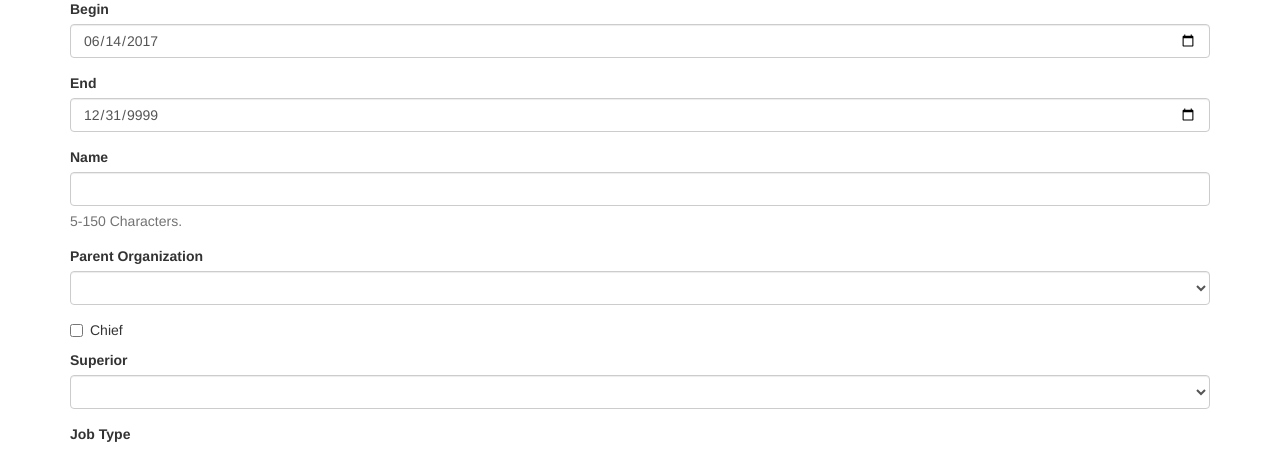
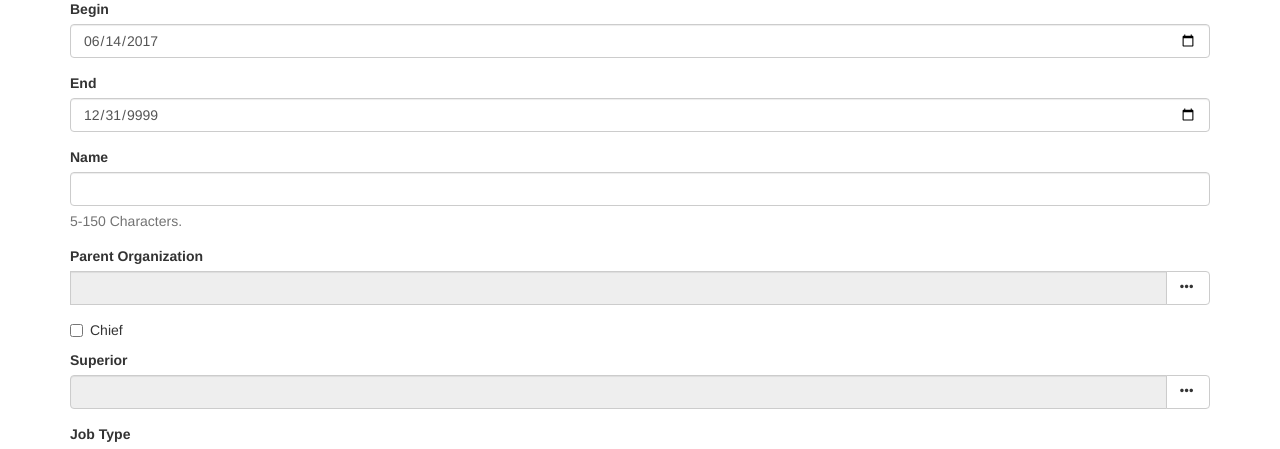
Before and after one commit to freon-lunarion/ripple, a CodeIgniter app: page /database/index.php/post/Add in a window 1280 px wide. Shown: the part 111-560 px from the top of the page. Run offline with CodeIgniter, Linux system fonts and the light colour scheme; tables that the repository leaves empty or names only in its code hold one stand-in row (values such as "Sample post"); lists and menus that the app fills with data are empty.

Commit message:
Ajax added
Add Post

```diff
--- a/application/controllers/Post.php
+++ b/application/controllers/Post.php
@@ -75,11 +75,11 @@ class Post extends CI_Controller{
       $super[$row->id] = $row->id.' - '.$row->name;
     }
 
-    $ls     = $this->OrgModel->GetList($begin,$end);
-    $parent = array();
-    foreach ($ls as $row) {
-      $parent[$row->id] = $row->id.' - '.$row->name;
-    }
+    // $ls     = $this->OrgModel->GetList($begin,$end);
+    // $parent = array();
+    // foreach ($ls as $row) {
+    //   $parent[$row->id] = $row->id.' - '.$row->name;
+    // }
     $ls     = $this->JobModel->GetList($begin,$end);
     $job = array();
     foreach ($ls as $row) {
@@ -93,7 +93,7 @@ class Post extends CI_Controller{
     }
     $data['process']    = $this->ctrlClass.'AddProcess';
     $data['superOpt']   = $super;
-    $data['parentOpt']  = $parent;
+    // $data['parentOpt']  = $parent;
     $data['jobOpt']     = $job;
     $data['empOpt']     = $emp;
     $data['cancelLink'] = $this->ctrlClass;
@@ -107,8 +107,8 @@ class Post extends CI_Controller{
     $begin   = $this->input->post('dt_begin');
     $end     = $this->input->post('dt_end');
     $name    = $this->input->post('txt_name');
-    $spr     = $this->input->post('slc_super');
-    $parent  = $this->input->post('slc_parent');
+    $spr     = $this->input->post('hdn_post');
+    $parent  = $this->input->post('hdn_parent');
     $job     = $this->input->post('slc_job');
     $isChief = $this->input->post('chk_chief');
     $emp     = $this->input->post('slc_emp');
--- a/application/views/org/explorer_input.php
+++ b/application/views/org/explorer_input.php
@@ -3,7 +3,9 @@
 
   <input type="text" class="form-control readonly" id="txt_parent" name="txt_parent" placeholder="" readonly="readonly">
   <span class="input-group-btn">
-    <button type="button" class="btn btn-primary" data-toggle="modal" data-target="#explor_org">Org ...</button>
+    <button type="button" class="btn btn-default" data-toggle="modal" data-target="#explor_org">
+      <i class="glyphicon glyphicon-option-horizontal  "></i>&nbsp;
+    </button>
 
   </span>
 
--- a/application/views/org/explorer_modal.php
+++ b/application/views/org/explorer_modal.php
@@ -17,16 +17,16 @@
 </div>
 <script>
   $('#explor_org').on('show.bs.modal', function (e) {
-    ReloadList(0);
+    StructOrg(0);
   })
 
-  $('body').on('click', '.nav-open', function(event) {
+  $('#explor_org').on('click', '.nav-open', function(event) {
     event.preventDefault();
     var id = $(this).data('id');
-    ReloadList(id);
+    StructOrg(id);
   });
 
-  $('body').on('click', '.nav-select', function(event) {
+  $('#explor_org').on('click', '.nav-select', function(event) {
     event.preventDefault();
     var id = $(this).data('id');
     var text = $(this).data('text');
@@ -34,7 +34,7 @@
     $('#hdn_parent').val(id);
   });
 
-  function ReloadList(id) {
+  function StructOrg(id) {
     var ajaxUrl = siteUrl + '/Org/AJaxStruc/explor' ;
     $.ajax({
       url: ajaxUrl,
--- a/application/views/post/add_form.php
+++ b/application/views/post/add_form.php
@@ -5,7 +5,8 @@
   <?php $this->load->view('_element/add_form');?>
   <div class="form-group">
     <label for="txt_name">Parent Organization</label>
-    <?php echo form_dropdown('slc_parent',$parentOpt, '','id="slc_parent" class="form-control"'); ?>
+    <?php $this->load->view('org/explorer_input');?>
+
   </div>
   <div class="checkbox">
     <label>
@@ -14,7 +15,9 @@
   </div>
   <div class="form-group">
     <label for="txt_name">Superior</label>
-    <?php echo form_dropdown('slc_super',$superOpt, '','id="slc_super" class="form-control"'); ?>
+
+    <?php $this->load->view('post/explorer_input');?>
+
   </div>
   <div class="form-group">
     <label for="txt_name">Job Type</label>
@@ -28,3 +31,5 @@
 
 </form>
 <?php $this->load->view('_template/bottom');?>
+<?php $this->load->view('org/explorer_modal');?>
+<?php $this->load->view('post/explorer_modal');?>
--- a/application/views/post/explorer_input.php
+++ b/application/views/post/explorer_input.php
@@ -1,9 +1,11 @@
+<input type="hidden" class="form-control" id="hdn_parent" name="hdn_post" placeholder="">
 <div class="input-group">
-  <input type="hidden" class="form-control" id="hdn_parent" name="hdn_post" placeholder="">
 
-  <input type="text" class="form-control readonly" id="txt_post" name="txt_post" placeholder="" readonly="readonly">
+  <input type="text" class="form-control" id="txt_post" name="txt_post" placeholder="" readonly="readonly">
   <span class="input-group-btn">
-    <button type="button" class="btn btn-primary" data-toggle="modal" data-target="#explor_post">Post ...</button>
+    <button type="button" class="btn btn-default" data-toggle="modal" data-target="#explor_post">
+      <i class="glyphicon glyphicon-option-horizontal "></i>&nbsp;
+    </button>
 
   </span>
 
--- a/application/views/post/explorer_modal.php
+++ b/application/views/post/explorer_modal.php
@@ -17,16 +17,16 @@
 </div>
 <script>
   $('#explor_post').on('show.bs.modal', function (e) {
-    ReloadList(1);
+    StructOrgPost(1);
   })
 
   $('body').on('click', '.nav-open', function(event) {
     event.preventDefault();
     var id = $(this).data('id');
-    ReloadList(id);
+    StructOrgPost(id);
   });
 
-  $('body').on('click', '.nav-select', function(event) {
+  $('#explor_post').on('click', '.nav-select', function(event) {
     event.preventDefault();
     var id = $(this).data('id');
     var text = $(this).data('text');
@@ -34,7 +34,7 @@
     $('#hdn_post').val(id);
   });
 
-  function ReloadList(id) {
+  function StructOrgPost(id) {
     var ajaxUrl = siteUrl + '/Org/AJaxStruc/post' ;
     $.ajax({
       url: ajaxUrl,
```
